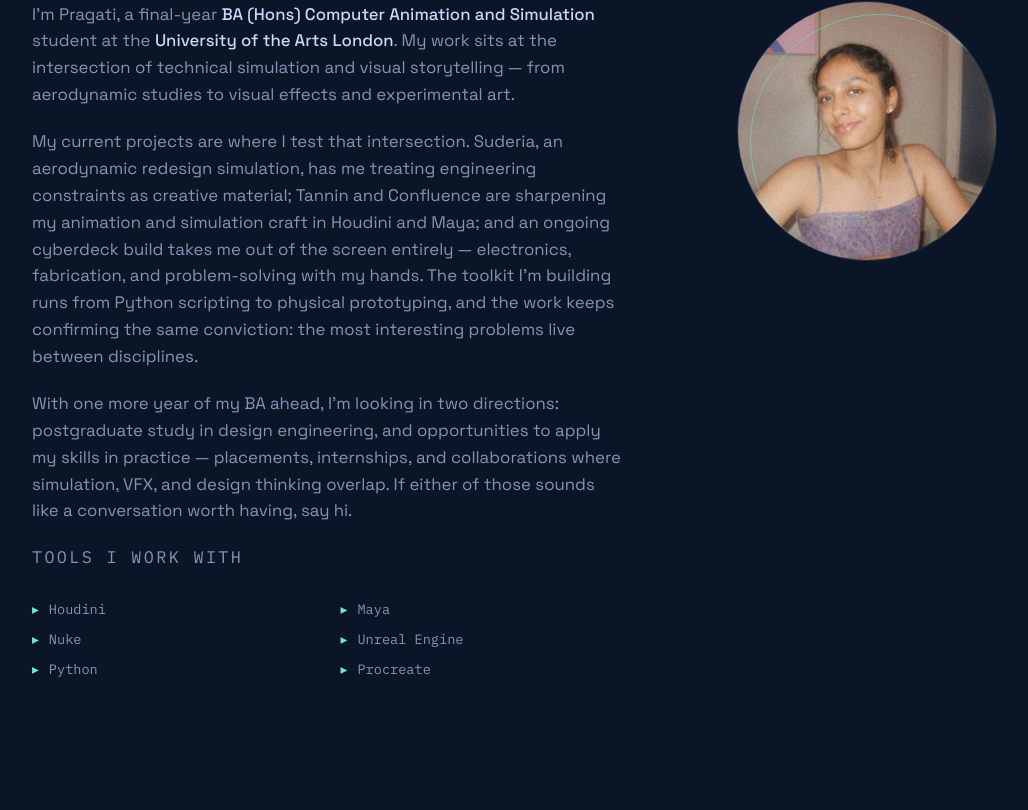
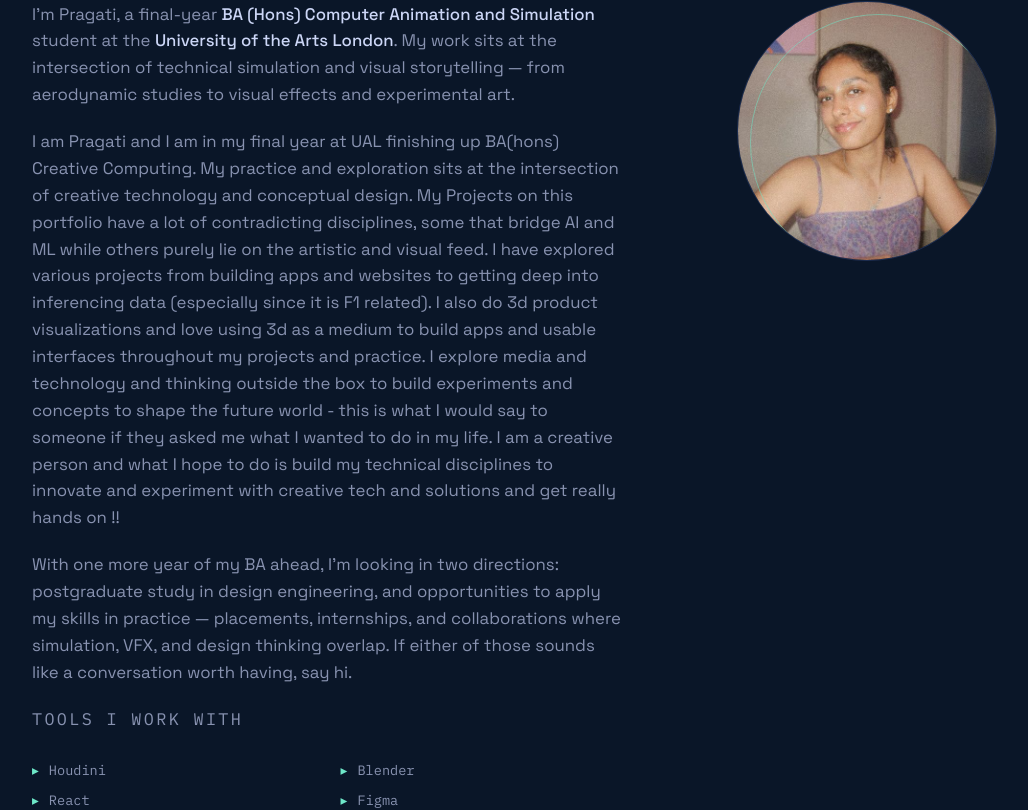
Before and after one commit to prag3103/pragatiPortfolio, a React (Vite) app: page / in a window 1280 px wide. Shown: the part 954-1764 px from the top of the page, without its empty margins (98-1126 px from the left). Built offline with nearby package versions, Linux system fonts and the light colour scheme; the HTML template or start-up script is replaced by a standard one.

Commit message:
Add AeroDNA project card with PDF report

```diff
--- a/src/pages/About.jsx
+++ b/src/pages/About.jsx
@@ -14,16 +14,14 @@ export default function About() {
             visual effects and experimental art.
           </p>
           <p>
-            My current projects are where I test that intersection. Suderia,
-            an aerodynamic redesign simulation, has me treating engineering
-            constraints as creative material; Tannin and Confluence are
-            sharpening my animation and simulation craft in Houdini and Maya;
-            and an ongoing cyberdeck build takes me out of the screen
-            entirely — electronics, fabrication, and problem-solving with my
-            hands. The toolkit I'm building runs from Python scripting to
-            physical prototyping, and the work keeps confirming the same
-            conviction: the most interesting problems live between
-            disciplines.
+            I am Pragati and I am in my final year at UAL finishing up BA(hons) Creative Computing. My practice and exploration sits at the intersection of creative technology and conceptual design.
+
+My Projects on this portfolio have a lot of contradicting disciplines, some that bridge AI and ML while others purely lie on the artistic and visual feed. I have explored various projects from building apps and websites to getting deep into inferencing data (especially since it is F1 related). I also do 3d product visualizations and love using 3d as a medium to build apps and usable interfaces throughout my projects and practice.
+
+I explore media and technology and thinking outside the box to build experiments and concepts to shape the future world - this is what I would say to someone if they asked me what I wanted to do in my life.
+
+I am a creative person and what I hope to do is build my technical disciplines to innovate and experiment with creative tech and solutions and get really hands on !!
+
           </p>
           <p>
             With one more year of my BA ahead, I'm looking in two directions:
@@ -36,11 +34,11 @@ export default function About() {
           <p className="mono-label">Tools I work with</p>
           <ul className="skills-list">
             <li>Houdini</li>
-            <li>Maya</li>
-            <li>Nuke</li>
-            <li>Unreal Engine</li>
+            <li>Blender</li>
+            <li>React</li>
+            <li>Figma</li>
             <li>Python</li>
-            <li>Procreate</li>
+            <li>Swift ios development</li>
           </ul>
         </div>
         <div className="about-photo">
--- a/src/pages/CreativePursuits.jsx
+++ b/src/pages/CreativePursuits.jsx
@@ -10,12 +10,12 @@ export default function CreativePursuits() {
         <div className="video-card">
           <video className="thumb" controls preload="metadata" src="/assets/A%20New%20You_final_v001.mov" />
           <h3>A New You</h3>
-          <p>Add a short writeup — concept, techniques, and your role.</p>
+
         </div>
         <div className="video-card">
           <video className="thumb" controls preload="metadata" src="/assets/new%20life.mp4" />
           <h3>Altered States</h3>
-          <p>Add a short writeup — concept, techniques, and your role.</p>
+
         </div>
       </div>
       <a
```
